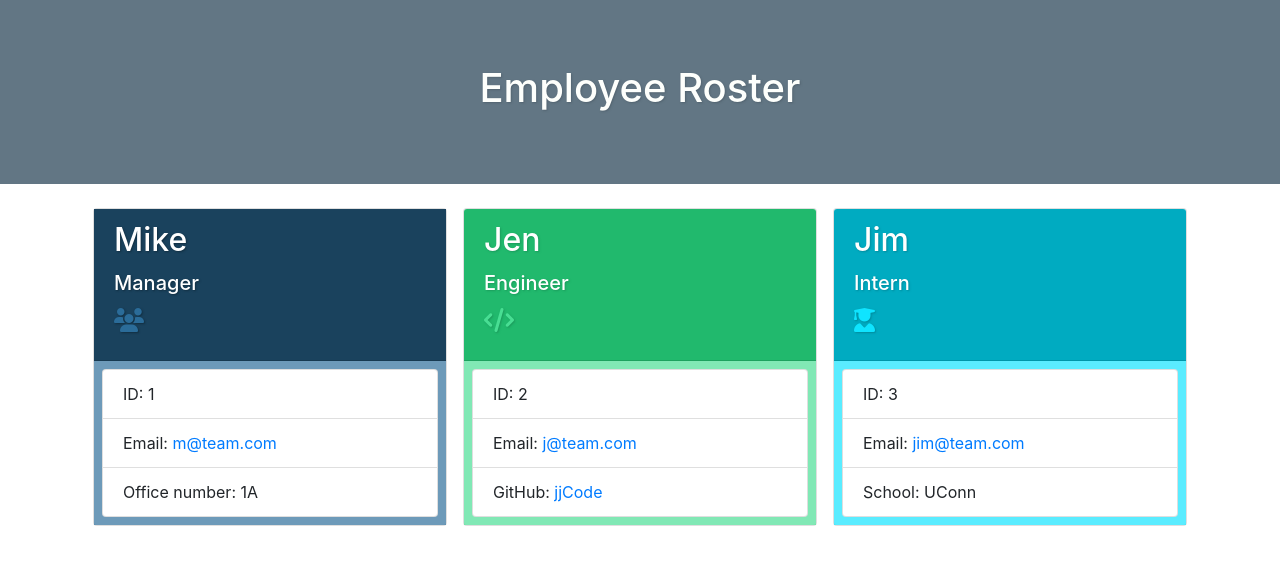
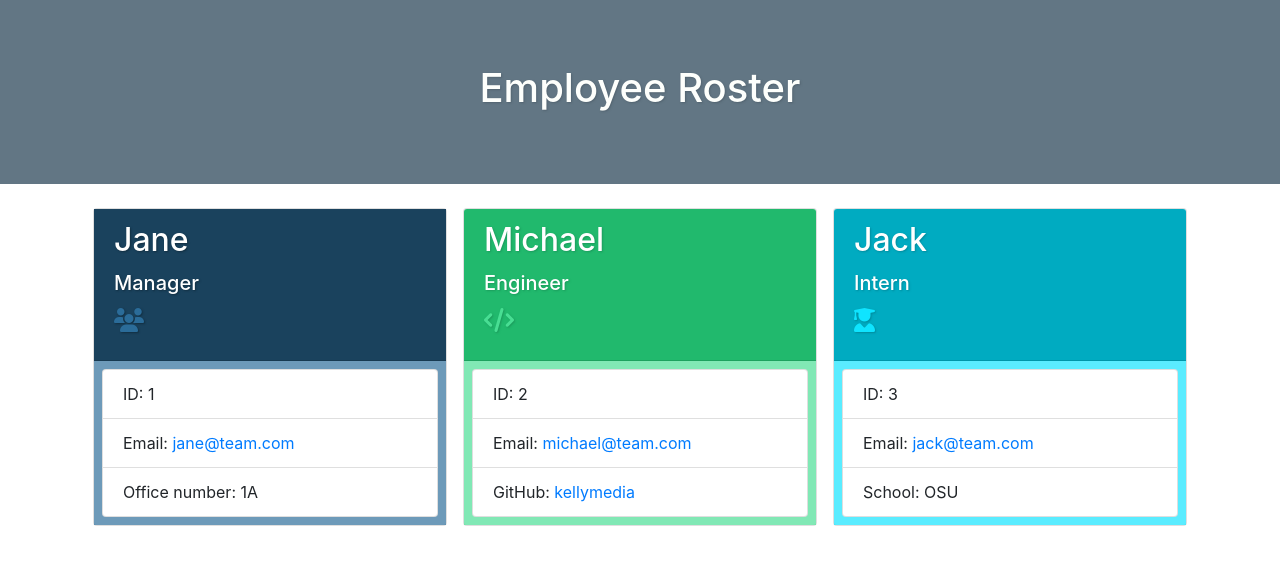
Before and after one commit to kellymedia/employee-roster, a website: page output/team.html in a window 1280 px wide. Drawn offline with nearby package versions, Linux system fonts and the light colour scheme.

Commit message:
update screenshot

```diff
--- a/output/team.html
+++ b/output/team.html
@@ -27,14 +27,14 @@
         <div class="card employee-card m-2 col-sm">
         <script src="https://kit.fontawesome.com/7b4d2fea99.js" crossorigin="anonymous"></script>
         <div class="card-header manager-header">
-            <h2 class="card-title">Mike</h2>
+            <h2 class="card-title">Jane</h2>
             <h3 class="card-title">Manager</h3>
             <h4 class="card-title"><i class="fas fa-users"></i></h4>
             </div>
         <div class="card-body manager-body">
             <ul class="list-group">
                 <li class="list-group-item">ID: 1</li>
-                <li class="list-group-item">Email: <a href="mailto:m@team.com">m@team.com</a></li>
+                <li class="list-group-item">Email: <a href="mailto:jane@team.com">jane@team.com</a></li>
                 <li class="list-group-item">Office number: 1A</li>
             </ul>
         </div>
@@ -43,15 +43,15 @@
         <script src="https://kit.fontawesome.com/7b4d2fea99.js" crossorigin="anonymous"></script>
             <div class="card employee-card m-2 col-sm">
             <div class="card-header engineer-header">
-                <h2 class="card-title">Jen</h2>
+                <h2 class="card-title">Michael</h2>
                 <h3 class="card-title"></i>Engineer</h3>
                 <h4 class="card-title"><i class="fas fa-code"></i></h4>
             </div>
             <div class="card-body engineer-body">
                 <ul class="list-group">
                     <li class="list-group-item">ID: 2</li>
-                    <li class="list-group-item">Email: <a href="mailto:j@team.com">j@team.com</a></li>
-                    <li class="list-group-item">GitHub: <a href="https://github.com/jjCode" target="_blank" rel="noopener noreferrer">jjCode</a></li>
+                    <li class="list-group-item">Email: <a href="mailto:michael@team.com">michael@team.com</a></li>
+                    <li class="list-group-item">GitHub: <a href="https://github.com/kellymedia" target="_blank" rel="noopener noreferrer">kellymedia</a></li>
                 </ul>
             </div>
         </div>
@@ -59,15 +59,15 @@
         <script src="https://kit.fontawesome.com/7b4d2fea99.js" crossorigin="anonymous"></script>
         <div class="card employee-card m-2 col-sm">
         <div class="card-header intern-header">
-            <h2 class="card-title">Jim</h2>
+            <h2 class="card-title">Jack</h2>
             <h3 class="card-title">Intern</h3>
             <h4 class="card-title"><i class="fas fa-user-graduate"></i></h4>
         </div>
         <div class="card-body intern-body">
             <ul class="list-group">
                 <li class="list-group-item">ID: 3</li>
-                <li class="list-group-item">Email: <a href="mailto:jim@team.com">jim@team.com</a></li>
-                <li class="list-group-item">School: UConn</li>
+                <li class="list-group-item">Email: <a href="mailto:jack@team.com">jack@team.com</a></li>
+                <li class="list-group-item">School: OSU</li>
             </ul>
         </div>
         </div>
```
Also changed, not shown: assets/screenshot.png.
